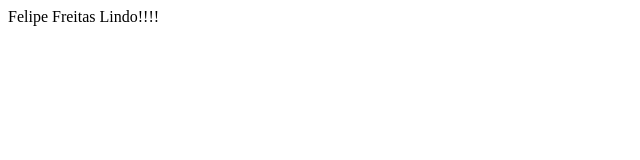
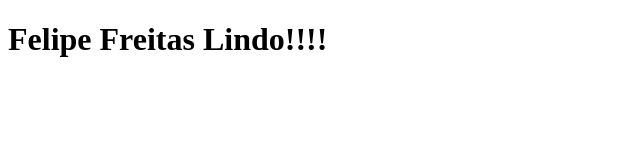
Before and after one commit to TBrZCientista/html_dio, a plain HTML site: page index.html in a window 1280 px wide. Shown: the whole page, without its empty margins (0-640 px from the left). Drawn offline with Linux system fonts and the light colour scheme.

Commit message:
criando header

```diff
--- a/index.html
+++ b/index.html
@@ -8,7 +8,12 @@
         </title>
     </head>
     <body>
-        Felipe Freitas Lindo!!!!
+        <header>
+            <h1>
+                Felipe Freitas Lindo!!!!
+            </h1>
+        </header>
+
 
     </body>
 </html>
```
